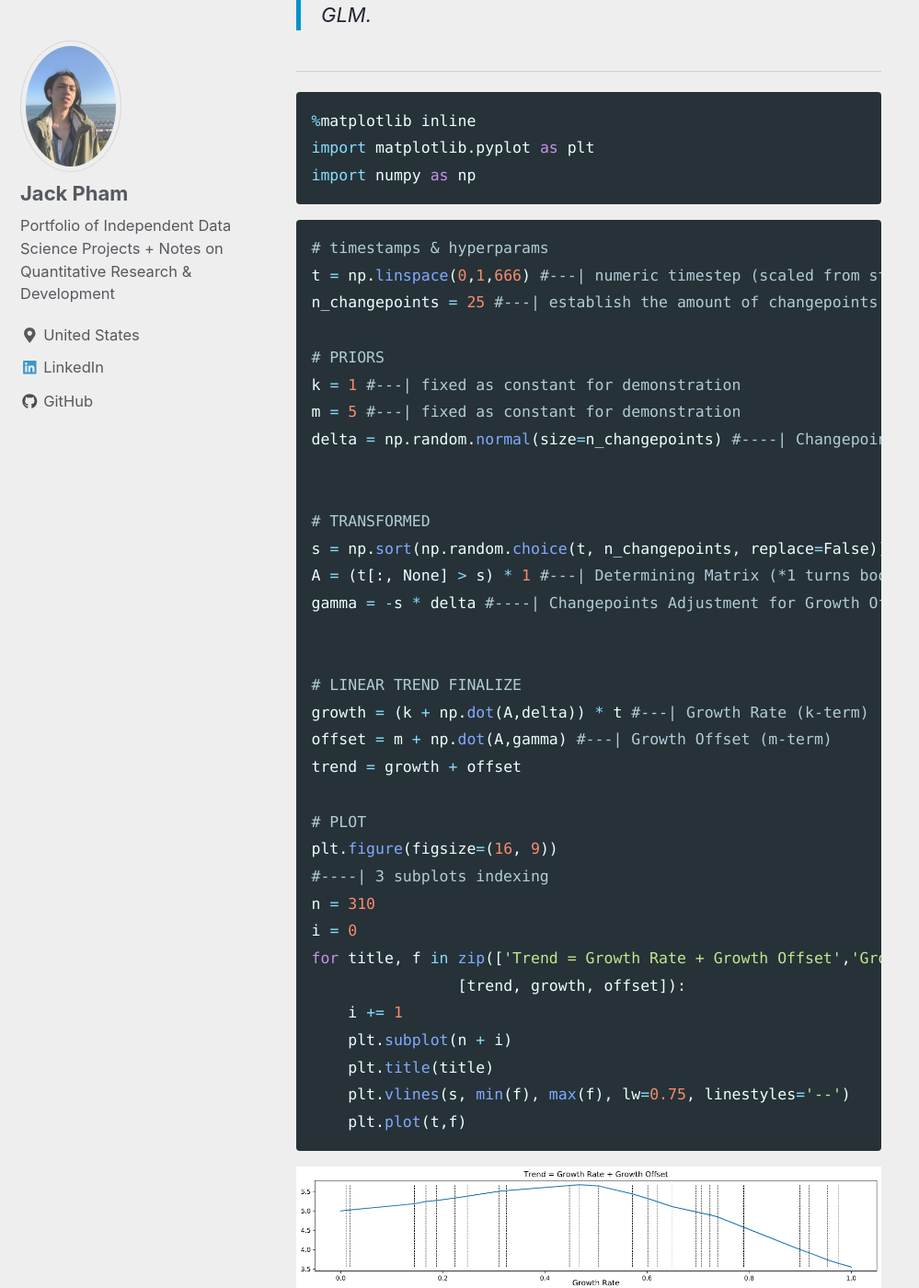
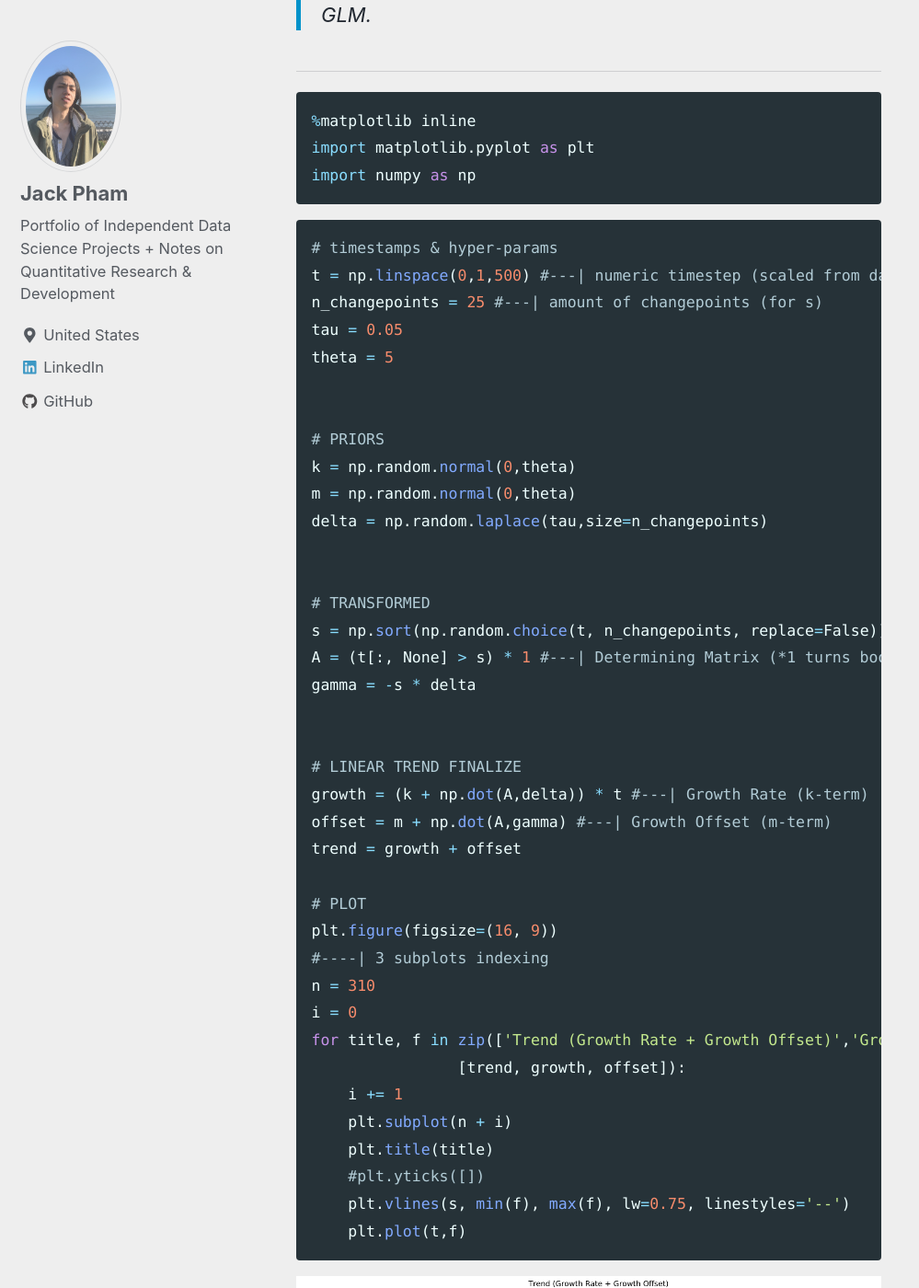
Before and after one commit to jp-quant/jp-quant.github.io, a Jekyll site: the page built from _posts/2020-09-18-fbprophet_bayesian_glm.md, in a window 1280 px wide and 1400 px high, scrolled down 14505 px. Shown: the whole window at 92% size, without its empty margins (0-999 px from the left). Built offline with Jekyll 4.4.1, drawn with Linux system fonts in a browser that asks for light colours; nearby versions of some CDN libraries; formulas are drawn with MathJax 3.

Commit message:
new post 9-18-20

````diff
--- a/_posts/2020-09-18-fbprophet_bayesian_glm.md
+++ b/_posts/2020-09-18-fbprophet_bayesian_glm.md
@@ -234,20 +234,23 @@ import numpy as np
 ```
 
 ```python
-# timestamps & hyperparams
-t = np.linspace(0,1,666) #---| numeric timestep (scaled from stamps given)
-n_changepoints = 25 #---| establish the amount of changepoints in our timesteps
+# timestamps & hyper-params
+t = np.linspace(0,1,500) #---| numeric timestep (scaled from datetime stamps given)
+n_changepoints = 25 #---| amount of changepoints (for s)
+tau = 0.05
+theta = 5
+
 
 # PRIORS
-k = 1 #---| fixed as constant for demonstration
-m = 5 #---| fixed as constant for demonstration
-delta = np.random.normal(size=n_changepoints) #----| Changepoints Adjustment for Growth Rate (k-term)
+k = np.random.normal(0,theta)
+m = np.random.normal(0,theta)
+delta = np.random.laplace(tau,size=n_changepoints)
 
 
 # TRANSFORMED
 s = np.sort(np.random.choice(t, n_changepoints, replace=False)) #---| n_changepoints from such timesteps
 A = (t[:, None] > s) * 1 #---| Determining Matrix (*1 turns booleans into 1 & 0)
-gamma = -s * delta #----| Changepoints Adjustment for Growth Offset (m-term)
+gamma = -s * delta
 
 
 # LINEAR TREND FINALIZE
@@ -260,11 +263,12 @@ plt.figure(figsize=(16, 9))
 #----| 3 subplots indexing
 n = 310
 i = 0
-for title, f in zip(['Trend = Growth Rate + Growth Offset','Growth Rate', 'Growth Offset'],
+for title, f in zip(['Trend (Growth Rate + Growth Offset)','Growth Rate', 'Growth Offset'],
                 [trend, growth, offset]):
     i += 1
     plt.subplot(n + i)
     plt.title(title)
+    #plt.yticks([])
     plt.vlines(s, min(f), max(f), lw=0.75, linestyles='--')
     plt.plot(t,f)
 ```
````
Also changed, not shown: images/glm_bayesian/demo_1.png.
